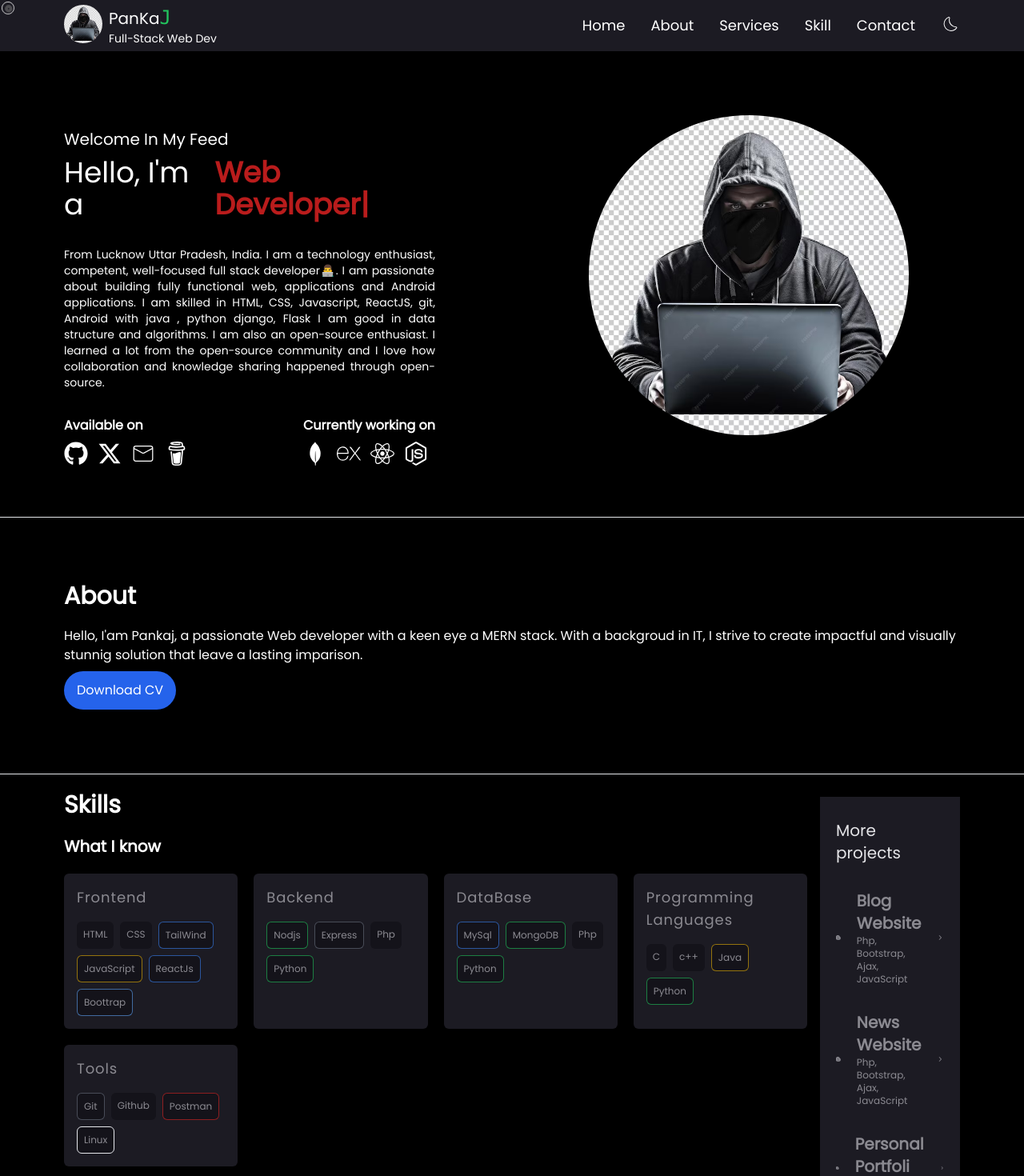
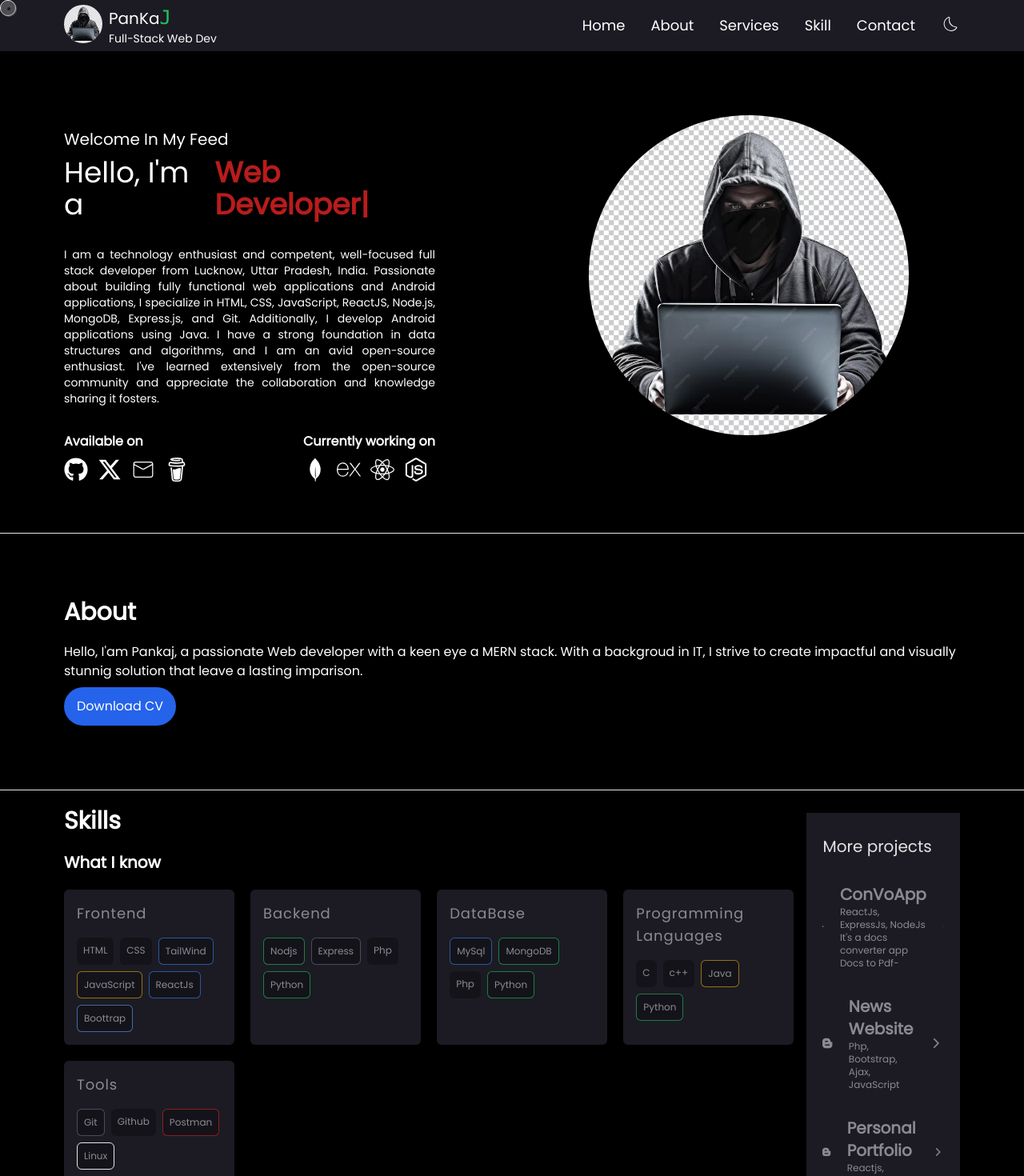
Before and after one commit to mrpankajpandey/ReactPortfolio, a React (Vite) app: page / in a window 1280 px wide. Shown: the top 1470 px of the page at 80% size. Built offline with nearby package versions, Linux system fonts and the light colour scheme.

Commit message:
chnage about

```diff
--- a/src/components/CustomCursor.jsx
+++ b/src/components/CustomCursor.jsx
@@ -34,7 +34,7 @@ const CustomCursor = () => {
     },[])
 
   return (
-    <div ref={cursor} className={`${style.cursor} expand `}></div>
+    <div ref={cursor} className={`${style.cursor} hidden md:block`}></div>
   )
 }
 
--- a/src/components/Home.jsx
+++ b/src/components/Home.jsx
@@ -14,8 +14,10 @@ import About from "./About";
 const Home = () => {
   return (
     <>
-
-        <div name="Home" className="max-w-screen-2xl   container mx-auto px-4 md:px-20 my-16 ">
+      <div
+        name="Home"
+        className="max-w-screen-2xl   container mx-auto px-4 md:px-20 my-16 "
+      >
         <div className="flex flex-col md:flex-row">
           <div className="md:w-1/2 mt-12 md:mt-24 space-y-2 order-2 md:order-1">
             <span className="text-xl">Welcome In My Feed</span>
@@ -33,15 +35,16 @@ const Home = () => {
             </div>
             <br />
             <p className="text-sm md:text-md text-justify">
-                From Lucknow Uttar Pradesh, India. I am a technology enthusiast,
-                competent, well-focused full stack developer👨‍💻. I am passionate
-                about building fully functional web, applications and Android
-                applications. I am skilled in HTML, CSS, Javascript, ReactJS,
-                git, Android with java , python django, Flask I am good in data
-                structure and algorithms. I am also an open-source enthusiast. I
-                learned a lot from the open-source community and I love how
-                collaboration and knowledge sharing happened through
-                open-source.
+              I am a technology enthusiast and competent, well-focused full
+              stack developer from Lucknow, Uttar Pradesh, India. Passionate
+              about building fully functional web applications and Android
+              applications, I specialize in HTML, CSS, JavaScript, ReactJS,
+              Node.js, MongoDB, Express.js, and Git. Additionally, I develop
+              Android applications using Java. I have a strong foundation in
+              data structures and algorithms, and I am an avid open-source
+              enthusiast. I've learned extensively from the open-source
+              community and appreciate the collaboration and knowledge sharing
+              it fosters.
             </p>
             <br />
             {/* Socila media icons  */}
@@ -50,10 +53,7 @@ const Home = () => {
                 <h2 className="font-semibold ">Available on </h2>
                 <ul className="flex space-x-3">
                   <li>
-                      <a
-                        target="_blank"
-                        href="https://github.com/mrpankajpandey"
-                      >
+                    <a target="_blank" href="https://github.com/mrpankajpandey">
                       <FaGithub className="text-xl md:text-3xl hover:scale-110 duration-200" />
                     </a>
                   </li>
@@ -71,7 +71,10 @@ const Home = () => {
                     </a>
                   </li>
                   <li>
-                      <a target="_blank" href="https://buymeacoffee.com/mrpankajpandey_">
+                    <a
+                      target="_blank"
+                      href="https://buymeacoffee.com/mrpankajpandey_"
+                    >
                       <SiBuymeacoffee className="text-xl md:text-3xl hover:scale-110 duration-200" />
                     </a>
                   </li>
@@ -102,7 +105,6 @@ const Home = () => {
         </div>
       </div>
       <hr />
-
     </>
   );
 };
--- a/src/components/Skill.jsx
+++ b/src/components/Skill.jsx
@@ -224,8 +224,9 @@ const Skill = () => {
                     {/* icon */}
                     <FaBloggerB className="text-"/>
                     <div className="flex flex-1 xl flex-col px-4 py-2">
-                      <div className="flex text-xl font-bold">Blog Website</div>
-                      <div className="flex text-xs">Php, Bootstrap, Ajax, JavaScript</div>
+                      <div className="flex text-xl font-bold">ConVoApp</div>
+                      <div className="flex text-xs">ReactJs, ExpressJs, NodeJs</div>
+                      <div className="flex text-xs">It's a docs converter app Docs to Pdf- </div>
                     </div>
                     <IoIosArrowForward className="text-2xl"/>
                        {/* github visit icon */}
@@ -248,7 +249,7 @@ const Skill = () => {
                     {/* icon */}
                     <FaBloggerB className="text-"/>
                     <div className="flex flex-1 xl flex-col px-4 py-2">
-                      <div className="flex text-xl font-bold">Personal Portfoli</div>
+                      <div className="flex text-xl font-bold">Personal Portfolio</div>
                       <div className="flex text-xs">Reactjs, JavaScript</div>
                     </div>
                     <IoIosArrowForward className="text-2xl"/>
```
Lines whose indentation alone changed are shown as unchanged.
